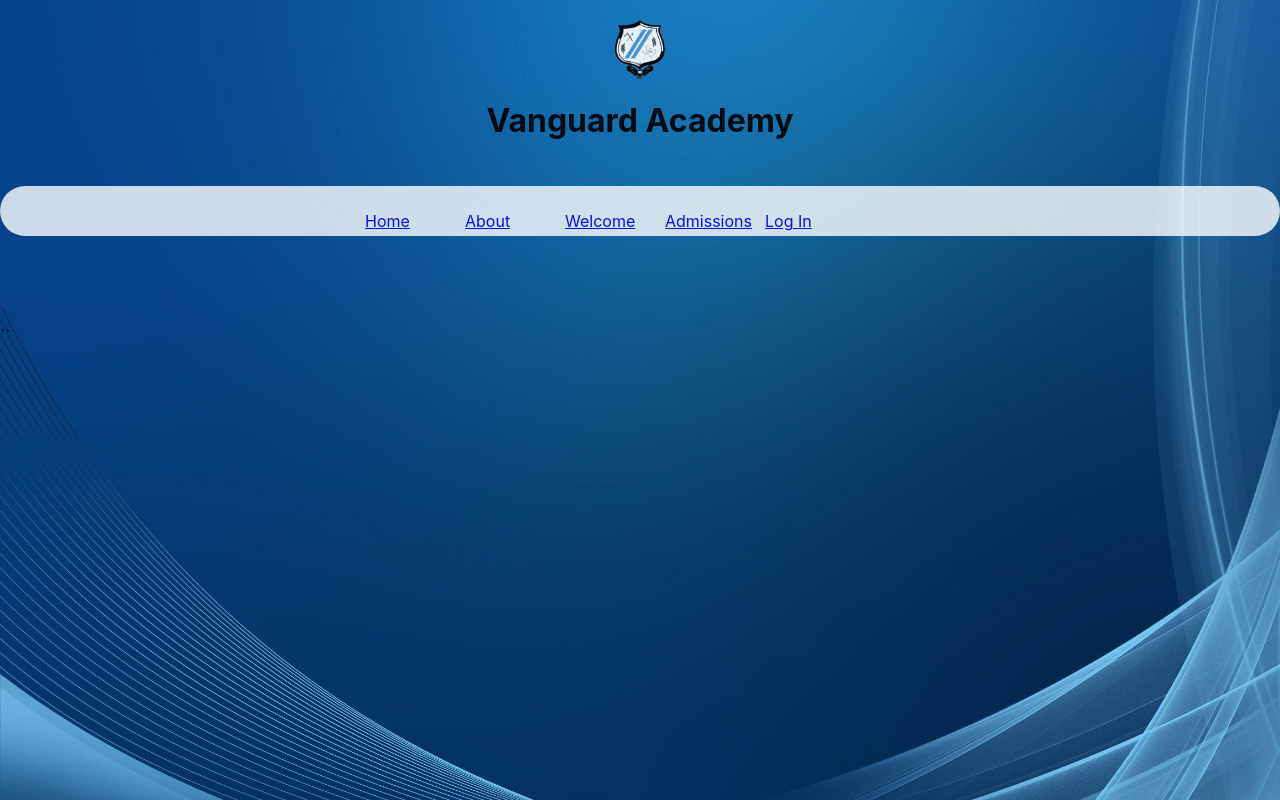
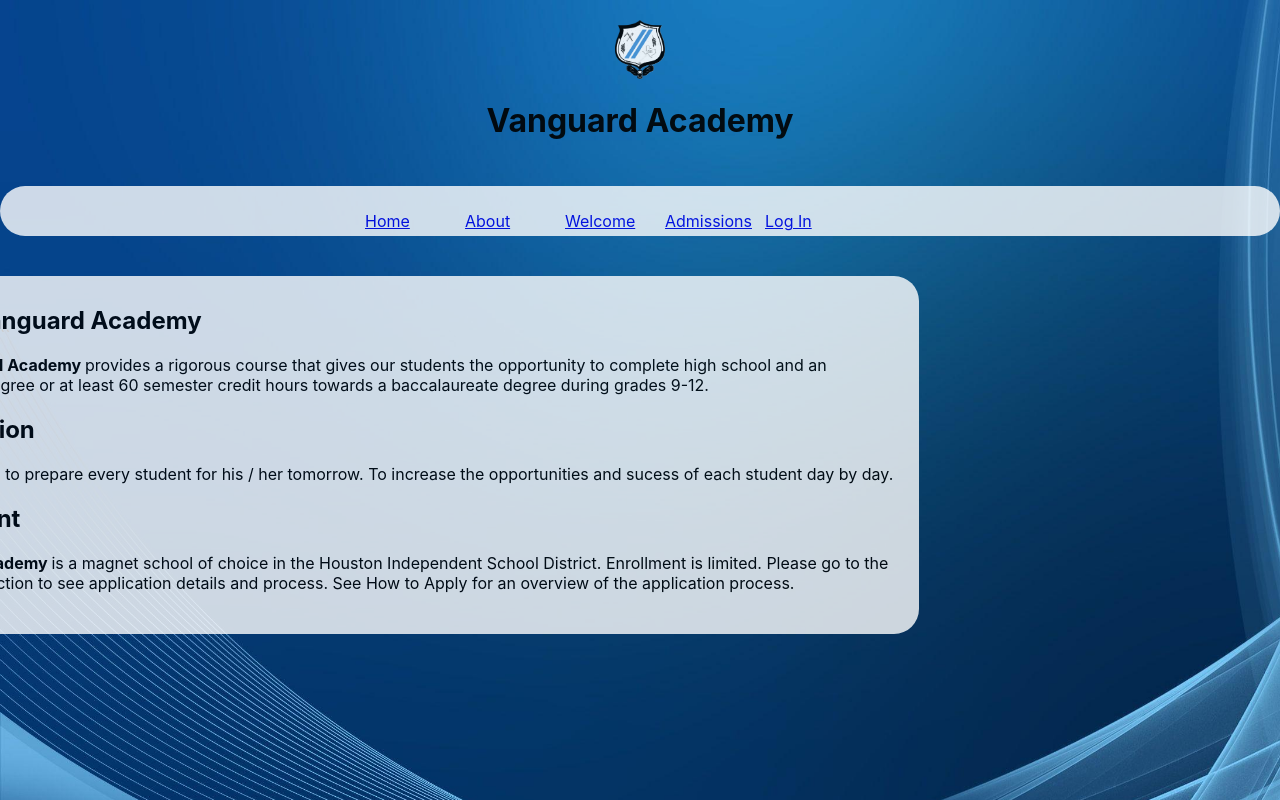
Before and after one commit to ionwolf13/phase5-frontend, a React (Create React App) app in the folder vanguard-academy-client/: page /about in a window 1280 px wide. Shown: the top 800 px of the page. Built offline with nearby package versions, Linux system fonts and the light colour scheme; no server answers.

Commit message:
fixed grid

```diff
--- a/vanguard-academy-client/src/App.css
+++ b/vanguard-academy-client/src/App.css
@@ -91,6 +91,8 @@
   align-content: center;
   align-self: center;
   height: 700px;
+  overflow: auto;
+  margin-bottom: 50px;
 }
 
 .nav-main-comp{
@@ -104,8 +106,6 @@ height: 50px;
 }
 
 .nav-comp{
-  padding-top: 25px;
-  padding-bottom: 25px;
   display: grid;
   column-gap: 25px;
   grid-template-columns: auto auto auto auto auto auto auto auto;
@@ -114,7 +114,27 @@ height: 50px;
 }
 
 .nav-links{
+  padding-top: 25px;
+  padding-bottom: 25px;
   width: 75px;
+  align-self: center;
+  justify-self: center;
+}
+
+.lvl-1-comp{
+  margin-top: -50px;
+  grid-column: 1/6;
+  grid-row: 2;
+  width: 1000px;
+  background-color: white;
+  padding: 10px 25px 25px 45px;
+  border-radius: 25px;
+  align-self: center;
+  justify-self: center;
+  opacity: 80%;
+}
+
+.sub-headers{
   align-self: center;
   justify-self: center;
 }
--- a/vanguard-academy-client/src/components/AboutContainer.js
+++ b/vanguard-academy-client/src/components/AboutContainer.js
@@ -3,62 +3,33 @@ import React from 'react';
 
 const AboutContainer = (props) => {
     return (
-      <div className='cont-lvl-1'>
-        {/* // <div className={classes.root} className='cont-lvl-1'> */}
-        {/* <Grid container spacing={3}>
-          <Grid item xs={12}>
-            <Paper className={classes.paper}><img src={school2} /></Paper>
-          </Grid>
-          <Grid item xs={6}>
-
-            <Paper className={classes.paper}>
+      <div className='lvl-1-comp'>
+        <div className='' className='cont-lvl-1'>
             <h2>About Vanguard Academy </h2>
-            <div>
             <p>The <strong> Vanguard Academy </strong> provides a rigorous course that gives our students
             the opportunity to complete high school and an associate’s degree or at least 60 semester
             credit hours towards a baccalaureate degree during grades 9-12.
             </p>
         </div>
-            </Paper>
-          </Grid>
-          <Grid item xs={6}>
-
-            <Paper className={classes.paper}>
+        <div>
             <h2>Our Mission</h2>
-                <div>
-
+            <p>
               Our mission is to prepare every student for his / her tomorrow. To increase the
               opportunities and sucess of each student day by day.
+            </p>
+        </div>
 
-
-                    </div></Paper>
-
-
-          </Grid>
-
-          <Grid item xs={4}>
-            <Paper className={classes.paper}><img src={owl} height={500} /></Paper>
-          </Grid>
-          <Grid item xs={4}>
-
-            <Paper className={classes.paper}>
+                <div>
                 <h2>Enrollment </h2>
-                <div>
-
+                <p>
                         <strong> Vanguard Academy </strong> is a magnet school of
                         choice in the Houston Independent School District.
                         Enrollment is limited. Please go to the enrollment section to see
                         application details and process.
                         See How to Apply for an overview of the application process.
-                    </div></Paper>
+                        </p>
+                    </div>
 
-          </Grid>
-
-          <Grid item xs={4}>
-            <Paper className={classes.paper}> <img src={schoolShield2} height={400} /></Paper>
-          </Grid>
-        </Grid>
-                */}
 
 
         </div>
--- a/vanguard-academy-client/src/components/AdmissionsInfoContainer.js
+++ b/vanguard-academy-client/src/components/AdmissionsInfoContainer.js
@@ -1,35 +1,14 @@
 import React from 'react';
 import {Link} from 'react-router-dom';
-import { makeStyles } from '@material-ui/core/styles';
-import Paper from '@material-ui/core/Paper';
-import Grid from '@material-ui/core/Grid';
 import enroll from '../enroll.jpg'
 
 
 const AddmissionsInfoContainer = () => {
 
-    const useStyles = makeStyles((theme) => ({
-        root: {
-          flexGrow: 1,
-        },
-        paper: {
-          padding: theme.spacing(2),
-          textAlign: 'center',
-          color: theme.palette.text.secondary,
-        },
-      }));
-
-      const classes = useStyles();
-
     return(
-
-
-        <div className='cont-lvl-1'>
+        <div className='lvl-1-comp'>
             <h1> Admissions </h1>
-            <div className={classes.root}>
-                <Grid container spacing={8}>
-                        <Grid item xs>
-                            <Paper className={classes.paper}>
+            <div className=''>
                             <h2>HOW TO APPLY</h2>
                             <div>
 
@@ -42,10 +21,6 @@ const AddmissionsInfoContainer = () => {
                                 </p>
 
                             </div>
-                            </Paper>
-                        </Grid>
-                        <Grid item xs>
-                            <Paper className={classes.paper}>
                             <div>
                                 <h2>HOW TO SUBMIT AN APPLICATION</h2>
                                 <p>
@@ -55,14 +30,6 @@ const AddmissionsInfoContainer = () => {
 
                             </div>
 
-                            </Paper>
-                        </Grid>
-
-                </Grid>
-
-                <Grid container spacing={3}>
-                <Grid item xs>
-                            <Paper className={classes.paper}>
                             <h2>QUALIFYING CRITERIA</h2>
                             <div>
 
@@ -71,10 +38,6 @@ const AddmissionsInfoContainer = () => {
                              </div>
                              <img src={enroll}/>
 
-                            </Paper>
-                        </Grid>
-                        <Grid item xs>
-                            <Paper className={classes.paper}>
                                 <div>
                                         <h2>APPLICATION INFORMATION</h2>
                                         <p>
@@ -87,20 +50,11 @@ const AddmissionsInfoContainer = () => {
                                         Paper Application Information found here
                                         </p>
                                 </div>
-                        </Paper>
-                        </Grid>
-                        <Grid item xs={6}>
-                            <Paper className={classes.paper}>
+
                             <Link to='/enrollmentInfo'> Enrollment </Link>
 
-                            </Paper>
-                        </Grid>
-                        <Grid item xs>
-                            <Paper className={classes.paper}>
                             <Link to='/importantDates'> Important Dates </Link>
-                            </Paper>
-                        </Grid>
-                </Grid>
+
             </div>
 
 
--- a/vanguard-academy-client/src/components/EnrollContainer.js
+++ b/vanguard-academy-client/src/components/EnrollContainer.js
@@ -22,7 +22,7 @@ const EnrollContainer = (props)=> {
 
       const classes = useStyles();
     return (
-        <div className='cont-lvl-1'>
+        <div className='lvl-1-comp'>
 
 
             <div className={classes.root}>
--- a/vanguard-academy-client/src/components/HomeContainer.js
+++ b/vanguard-academy-client/src/components/HomeContainer.js
@@ -7,10 +7,8 @@ const HomeContainer = (props) => {
 
 
     return (
-        <div className='cont-lvl-1'>
-            {/* <h1>Home Page</h1> */}
-            {/* <h1> Vanguard Academy </h1> */}
-
+        <div className='lvl-1-comp'>
+            <h1 className='sub-headers'> Welcome To Vanguard Academy </h1>
         </div>
     )
 
--- a/vanguard-academy-client/src/components/ImportantDatesContainer.js
+++ b/vanguard-academy-client/src/components/ImportantDatesContainer.js
@@ -6,7 +6,7 @@
 const ImportantDatesContainer = () => {
 
     return(
-        <div className='cont-lvl-1'>
+        <div className='lvl-1-comp'>
             <div>
             <h2> IMPORTANT MAGNET DATES </h2>
                     <p>
--- a/vanguard-academy-client/src/components/WelcomeContainer.js
+++ b/vanguard-academy-client/src/components/WelcomeContainer.js
@@ -5,7 +5,7 @@ import {Link, Redirect} from 'react-router-dom';
 const WelcomeContainer = (props) => {
 
     return (
-        <div className='cont-lvl-1'>
+        <div className='lvl-1-comp'>
             <h1>Welcome Page</h1>
                 <div>
                         <h2> Create an Account</h2>
```
Also changed, not shown: vanguard-academy-client/src/functional/SignInComponent.js (+5 -58 lines). Lines whose indentation alone changed are shown as unchanged.
